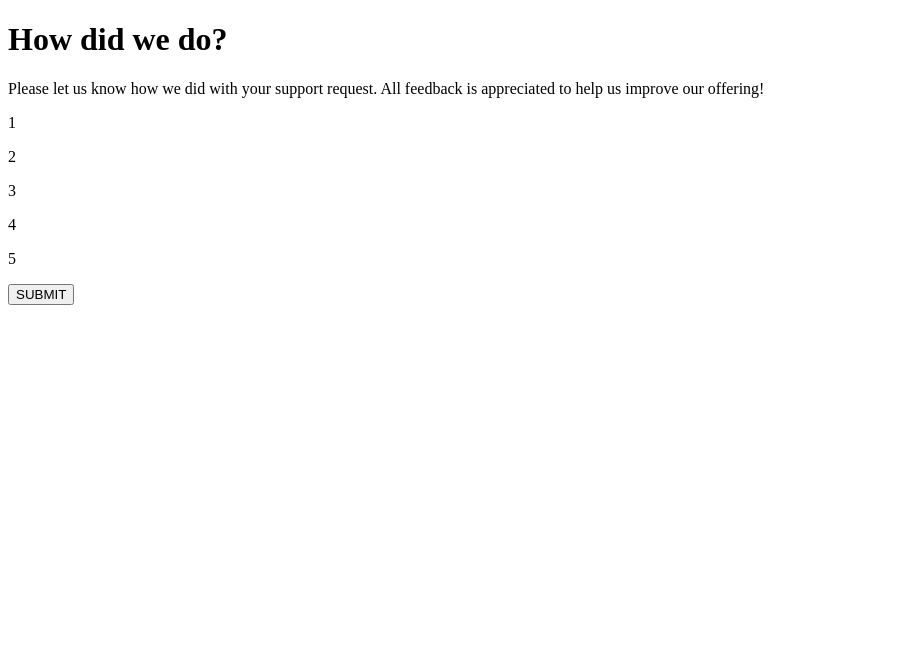
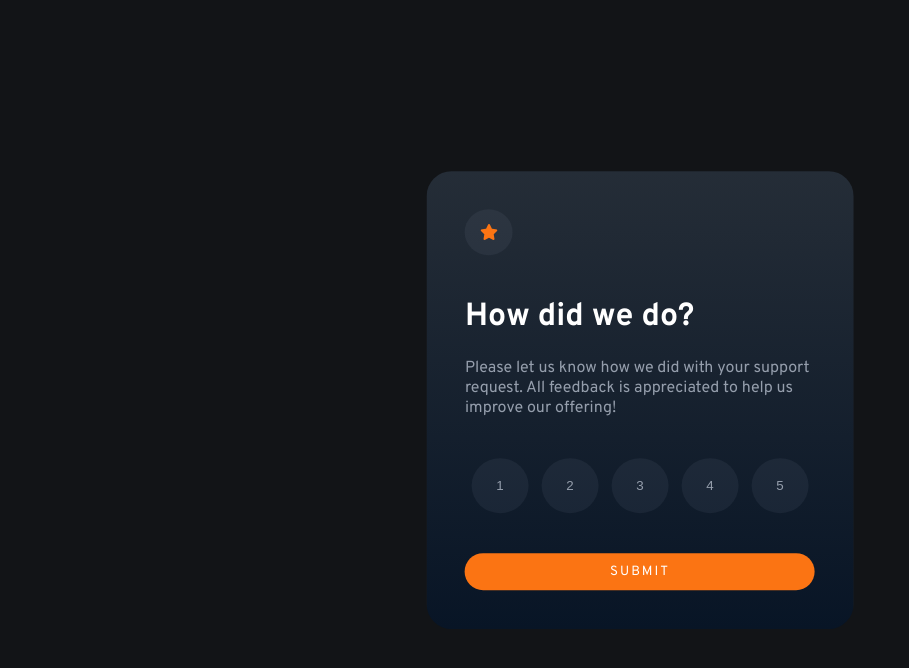
Before and after one commit to sborges95/interactive-rating-component, a plain HTML site: page index.html in a window 1280 px wide. Shown: the whole page, without its empty margins (0-909 px from the left). Drawn offline with Linux system fonts and the light colour scheme.

Commit message:
updated css

```diff
--- a/index.html
+++ b/index.html
@@ -6,24 +6,31 @@
     <meta name="viewport" content="width=device-width, initial-scale=1.0" />
     <title>Interactive Rating Component</title>
     <link rel="stylesheet" href="styles.css">
+    <link rel="stylesheet" href="https://fonts.googleapis.com/css2?family=Overpass:wght@400;700&display=swap">
+    <script src="script.js"></script>
+    <script src="https://kit.fontawesome.com/28cd032968.js" crossorigin="anonymous"></script>
+
   </head>
   <body>
     <div class="rating-box">
+        <div>
+            <i class="fas fa-star star"></i>
+        </div>
       <div class="heading">
         <h1>How did we do?</h1>
       </div>
       <div class="content">
           <p>Please let us know how we did with your support request. All feedback is appreciated to help us improve our offering!</p>
       </div>
-      <div class="rating">
-        <p class="one">1</p>
-        <p class="two">2</p>
-        <p class="three">3</p>
-        <p class="four">4</p>
-        <p class="five">5</p>
+      <div class="rating-numbers-flex">
+        <button type="button" class="rating-numbers">1</button>
+        <button class="rating-numbers">2</button>
+        <button class="rating-numbers">3</button>
+        <button class="rating-numbers">4</button>
+        <button class="rating-numbers">5</button>
       </div>
-      <div class="submit">
-        <button>SUBMIT</button>
+      <div >
+        <button class="submit-button">SUBMIT</button>
       </div>
     </div>
   </body>
--- a/styles.css
+++ b/styles.css
@@ -0,0 +1,71 @@
+body {
+    font-family: Overpass, sans-serif;
+    background-color: hsl(216, 12%, 8%);
+}
+
+.rating-box {
+    background-color: hsl(213, 19%, 18%);
+    background-image: linear-gradient(hsl(213, 20%, 18%), hsl(214, 65%, 9%));
+    border-radius: 25px;
+    padding: 3%;
+    max-width: 350px;
+    position: absolute;
+    left: 50%;
+    top: 50%;
+    transform: translate(-50%, -50%);
+}
+
+.star {
+    color:hsl(25, 97%, 53%);
+    background-color: hsla(216, 12%, 54%, 0.103);
+    padding: 15px;
+    border-radius: 50%;
+    margin-bottom: 20px;
+}
+
+.heading {
+    color: hsl(0, 0%, 100%);
+}
+
+.content {
+    color: hsl(217, 12%, 63%);
+    margin-bottom: 40px;
+}
+
+.rating-numbers-flex {
+    display: flex;
+}
+
+.rating-numbers {
+    color: hsl(217, 12%, 63%);
+    background-color: hsla(216, 12%, 54%, 0.103);
+    border: none;
+    padding: 20px 25px;
+    margin: auto;
+    border-radius: 50%;
+}
+
+.rating-numbers:hover {
+    background-color: hsl(25, 97%, 53%);
+    color: hsl(0, 0%, 100%);
+}
+
+.submit-button {
+    color: hsl(0, 0%, 100%);
+    background-color: hsl(25, 97%, 53%);
+    border-radius: 25px;
+    border: none;
+    font-family: Overpass, sans-serif;
+    font-weight: 7400;
+    letter-spacing: 2px;
+    padding: 10px;
+    text-decoration: none;
+    display: inline-block;
+    width: 100%;
+    margin-top: 40px;
+}
+
+.submit-button:hover {
+    background-color: hsl(0, 0%, 100%);
+    color: hsl(25, 97%, 53%);
+}
```
Also changed, not shown: script.js (added).
